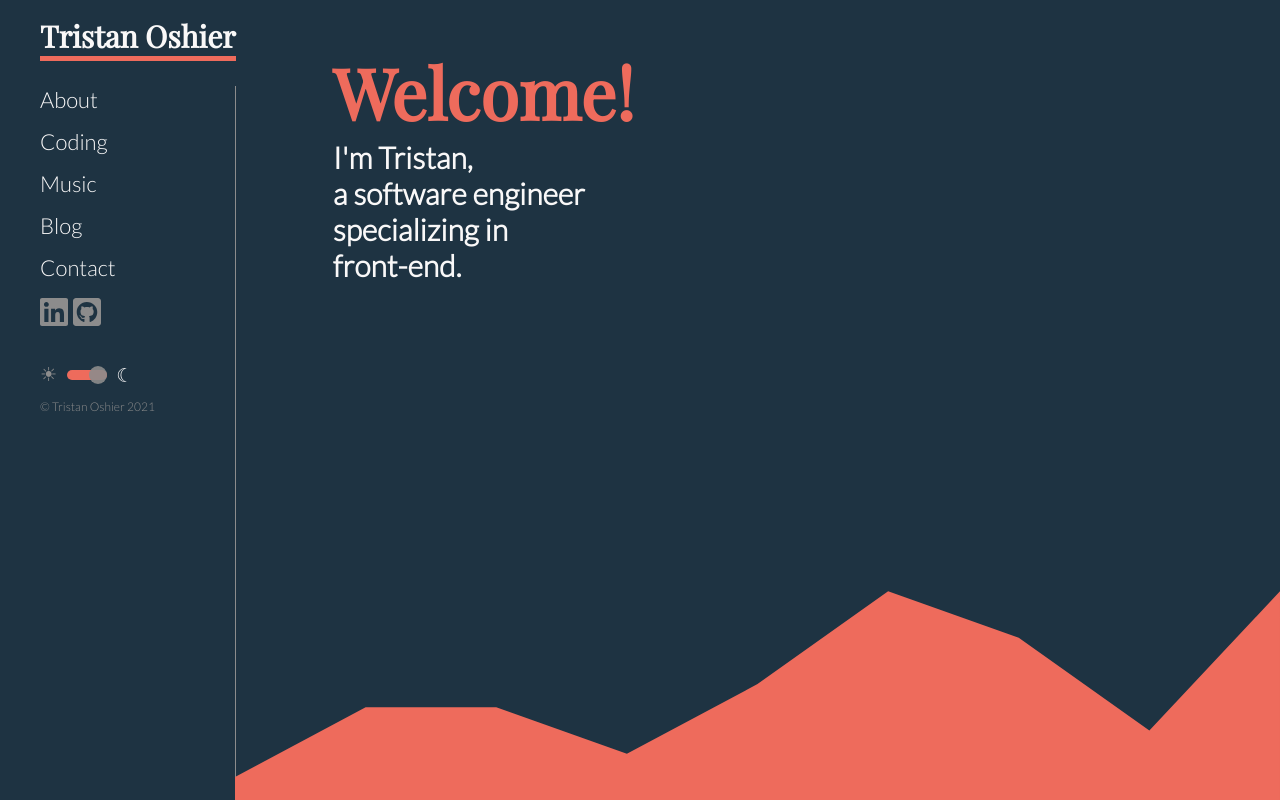
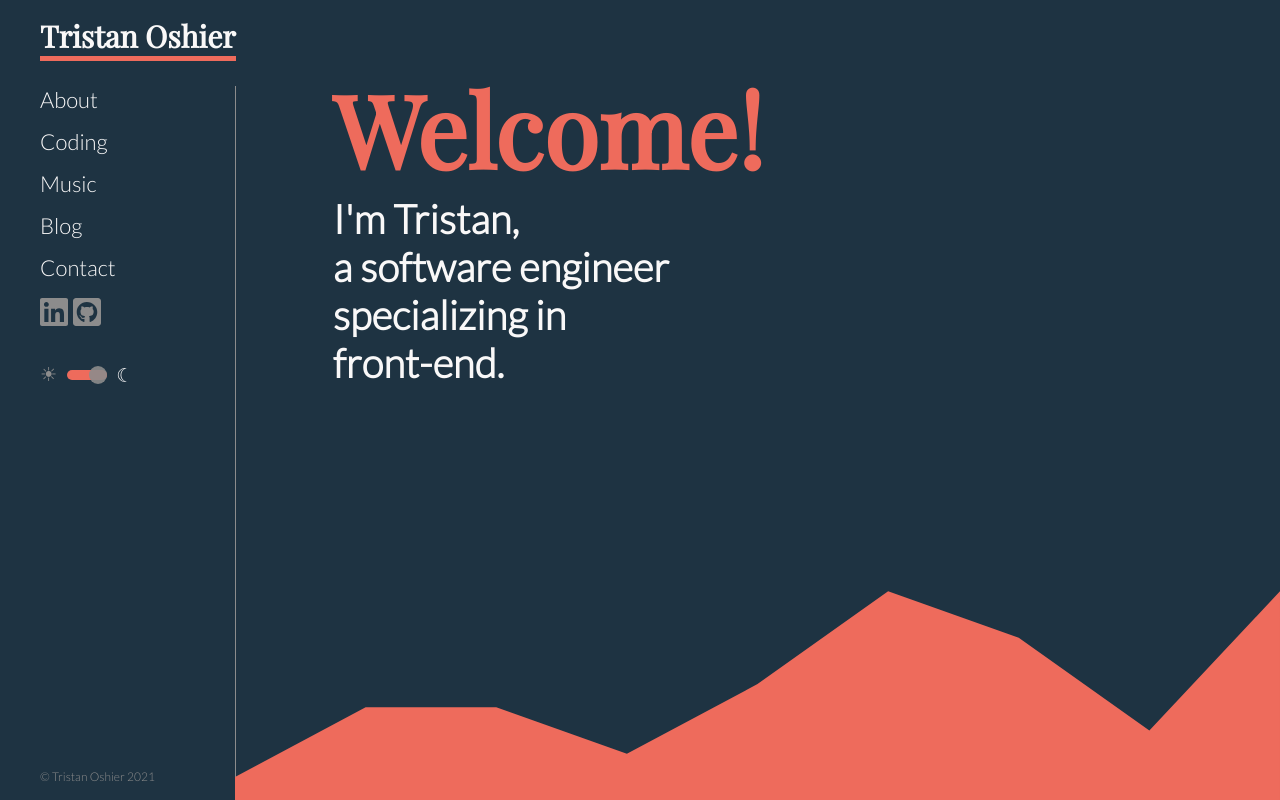
Before and after one commit to Tristanoshier/landing-page-client, a React (Create React App) app: page / in a window 1280 px wide. Built offline with nearby package versions, Linux system fonts and the light colour scheme.

Commit message:
set copyright at bottom of nav bar

```diff
--- a/src/components/Pages/Main.jsx
+++ b/src/components/Pages/Main.jsx
@@ -3,7 +3,7 @@ import React from 'react';
 export const Main = (props) => {
     return (
         <div className="main">
-            <p className={props.darkMode ? "intro-darkmode" : "intro-lightmode"}><span id="main-header">Welcome!</span><br />I'm Tristan,<br />a software engineer<br />specializing in<br />front-end.</p>
+            <p className={props.darkMode ? "intro-darkmode" : "intro-lightmode"}><span id="welcome-header">Welcome!</span><br />I'm Tristan,<br />a software engineer<br />specializing in<br />front-end.</p>
 
             {/* svg mountains */}
             <svg className="abstract-mountains" xmlns="http://www.w3.org/2000/svg" viewBox="0 0 1440 320">
--- a/src/css/app.css
+++ b/src/css/app.css
@@ -49,6 +49,14 @@ body {
     margin-left: 10%;
 }
 
+#welcome-header {
+    font-size: 100px;
+    color: var(--orange);
+    font-weight: bold;
+    font-family: var(--main);
+    margin-bottom: 0;
+}
+
 #main-header {
     font-size: 70px;
     color: var(--orange);
--- a/src/css/main.css
+++ b/src/css/main.css
@@ -5,14 +5,14 @@
 }
 
 .intro-lightmode {
-    font-size: 30px;
+    font-size: 40px;
     color: var(--darkergray);
     font-weight: bold;
     font-family: var(--text);
 }
 
 .intro-darkmode {
-    font-size: 30px;
+    font-size: 40px;
     color: var(--white);
     font-weight: bold;
     font-family: var(--text);
--- a/src/css/nav.css
+++ b/src/css/nav.css
@@ -107,12 +107,16 @@
 }
 
 .copyright-dark {
+    position: absolute;
+    bottom: 20px;
     font-family: var(--text);
     font-size: 12px;
     color: var(--gray);
 }
 
 .copyright-light {
+    position: absolute;
+    bottom: 20px;
     font-family: var(--text);
     font-size: 12px;
     color: var(--darkergray);
```
